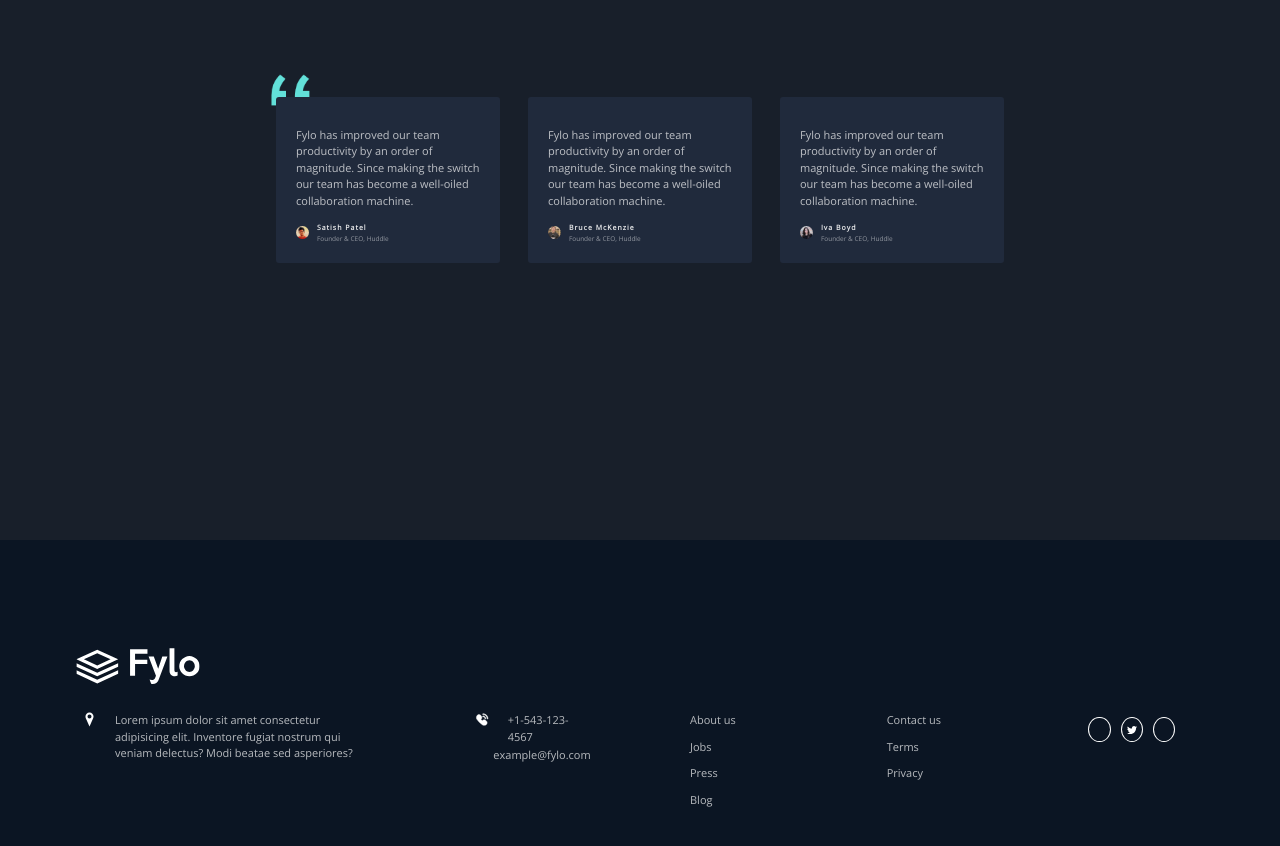
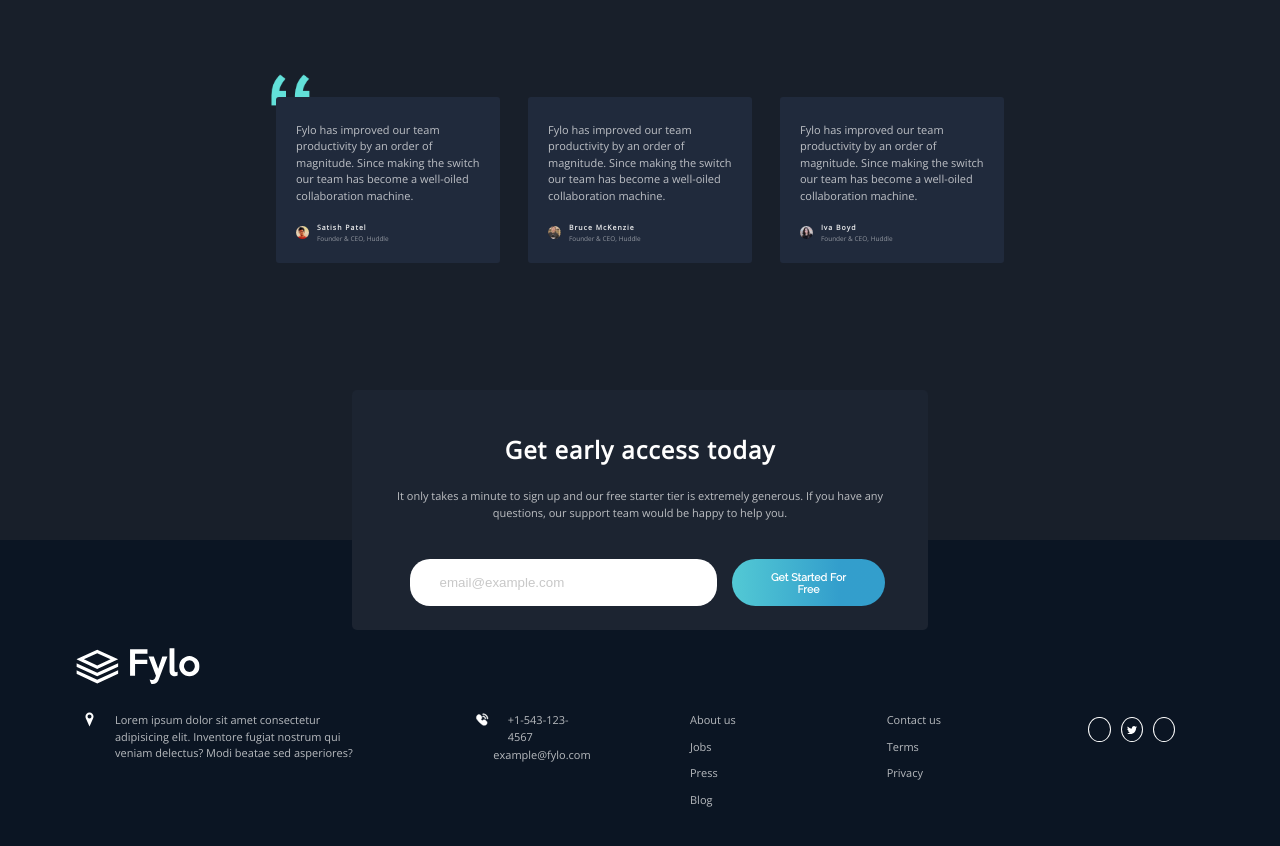
Before and after one commit to VincenzoParrinelli/Fylo-dark-theme-landing-page, a React (Vite) app: page / in a window 1280 px wide. Shown: the part 1940-2786 px from the top of the page. Built offline with nearby package versions, Linux system fonts and the light colour scheme; some icons are missing.

Commit message:
feat(landingPage): early access form

```diff
--- a/src/Components/LandingPage.tsx
+++ b/src/Components/LandingPage.tsx
@@ -192,6 +192,27 @@ export default function LandingPage() {
                 </section>
             </main>
 
+            <div className="landing-page__early-access-form">
+
+                <div className="landing-page__early-access-form-container">
+
+                    <h1 className="heading-primary heading-primary--medium">Get early access today</h1>
+
+                    <p className="paragraph-secondary u-inline-size-large">
+                        It only takes a minute to sign up and our free starter tier is extremely generous. If you have any questions,
+                        our support team would be happy to help you.
+                    </p>
+
+                    <div className="landing-page__email-container">
+                        <input type="email" className="landing-page__email-input" placeholder="email@example.com" />
+
+                        <button className="btn btn--secondary">Get Started For Free</button>
+                    </div>
+
+                </div>
+
+            </div>
+
             <footer className="landing-page__footer">
 
                 <Logo className="landing-page__footer-logo" />
--- a/src/scss/base/_typography.scss
+++ b/src/scss/base/_typography.scss
@@ -11,6 +11,12 @@
     margin-top: 6rem;
     margin-bottom: 3rem;
     font-size: 3rem;
+
+    &--medium {
+        font-size: 2.4rem;
+        margin-bottom: 0;
+        line-height: 0;
+    }
 
     &--left {
         margin-top: 0;
--- a/src/scss/base/_utilities.scss
+++ b/src/scss/base/_utilities.scss
@@ -3,7 +3,7 @@
 }
 
 .u-margin-bottom-medium {
-    margin-top: 1rem !important;
+    margin-top: .5rem !important;
 }
 
 .u-margin-bottom-small {
@@ -22,6 +22,10 @@
     padding-bottom: 1rem !important;
 }
 
+.u-inline-size-large {
+    inline-size: 50rem !important;
+}
+
 .u-inline-size-medium {
     inline-size: 25rem !important;
 }
--- a/src/scss/components/_button.scss
+++ b/src/scss/components/_button.scss
@@ -6,13 +6,18 @@
     font-weight: bold;
     letter-spacing: .01rem;
     text-align: center;
+    background-image: linear-gradient(to right, $color-cyan -40%, $color-blue 70%);
+    color: $color-white;
+    font-size: 1.05rem;
+    border-radius: 10rem;
 
     &--primary {
-        color: $color-white;
-        background-image: linear-gradient(to right, $color-cyan -40%, $color-blue 70%);
         padding: 1.15rem 6rem;
         transform: translateY(2rem);
-        border-radius: 10rem;
-        font-size: 1.05rem;
+    }
+
+    &--secondary {
+        padding: 1.15rem 3rem;
+        transform: translateX(1.5rem);
     }
 }
--- a/src/scss/pages/_landing-page.scss
+++ b/src/scss/pages/_landing-page.scss
@@ -181,6 +181,42 @@
         margin-left: .8rem;
     }
 
+    &__early-access-form {
+        position: absolute;
+        width: 45%;
+        height: 30%;
+        background-color: $color-primary-dark-blue-1;
+        bottom: -177rem;
+        border-radius: .5rem;
+
+    }
+
+    &__early-access-form-container {
+        display: flex;
+        flex-direction: column;
+        align-items: center;
+        justify-content: space-between;
+        width: 100%;
+        height: 90%;
+    }
+
+    &__email-container {
+        display: flex;
+        width: 80%;
+    }
+
+    &__email-input {
+        border-radius: 2rem;
+        width: 70%;
+        border: none;
+        outline: none;
+        padding: 1rem 3rem;
+
+        &::placeholder {
+            opacity: 0.4;
+        }
+    }
+
     &__footer {
         width: 100vw;
         height: 50vh;
```
